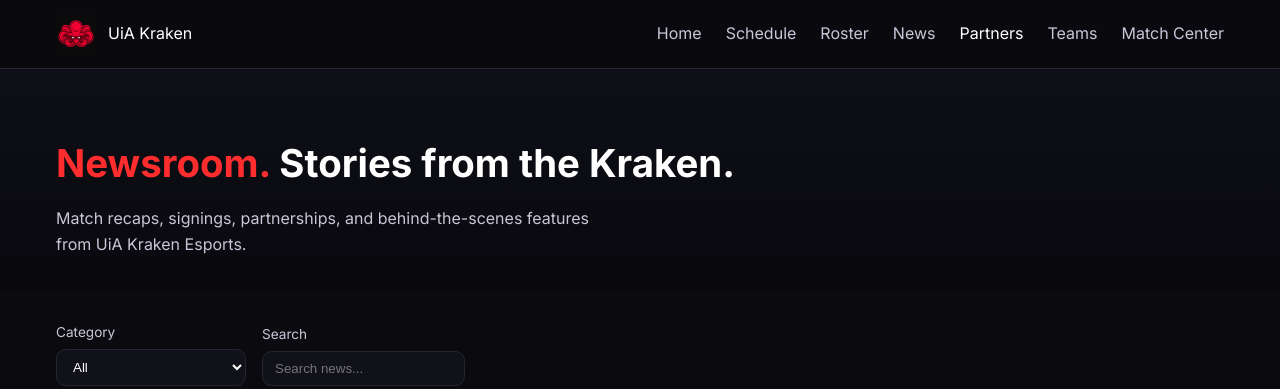
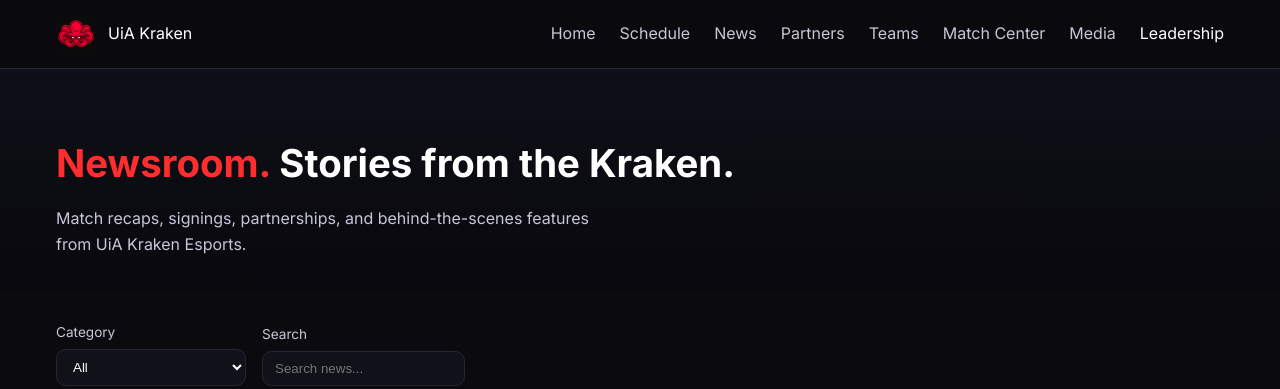
Before and after one commit to Fahrifu/Final-Project-Kraken, a plain HTML site: page pages/news.html in a window 1280 px wide. Shown: the top 389 px of the page. Drawn offline with Linux system fonts and the light colour scheme.

Commit message:
hub updates

```diff
--- a/pages/news.html
+++ b/pages/news.html
@@ -36,11 +36,12 @@
         <ul>
           <li><a href="index.html#home">Home</a></li>
           <li><a href="index.html#schedule">Schedule</a></li>
-          <li><a href="index.html#roster">Roster</a></li>
           <li><a href="news.html">News</a></li>
-          <li><a class="active" aria-current="page" href="partners.html">Partners</a></li>
+          <li><a href="partners.html">Partners</a></li>
           <li><a href="teams.html">Teams</a></li>
           <li><a href="match-center.html">Match Center</a></li>
+          <li><a href="media.html">Media</a></li>
+          <li><a class="active" aria-current="page" href="board.html">Leadership</a></li>
         </ul>
       </nav>
     </div>
```
Also changed, not shown: pages/article-template.html (+3 -2 lines), pages/board.html (+0 -1 lines), pages/index.html (+3 -2 lines), pages/match-center.html (+3 -2 lines), pages/media.html (+2 -2 lines), pages/partners.html (+3 -2 lines), pages/teams.html (+3 -2 lines).
